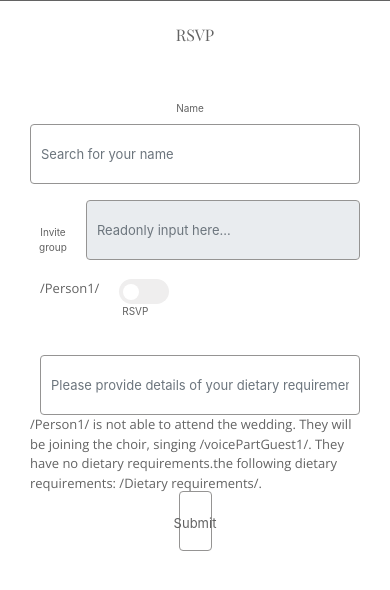
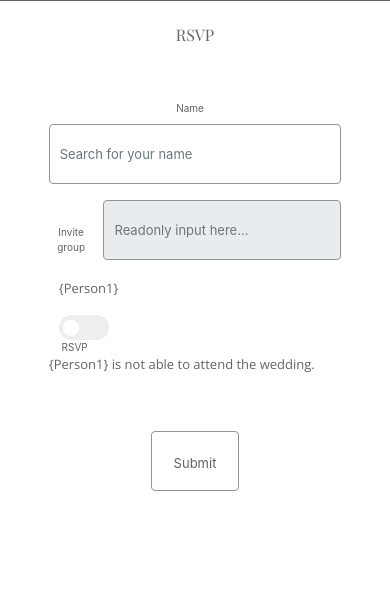
Before and after one commit to Maggie-and-Ollie-Wedding/wedding-website, a Flask app: page /RSVP in a window 390 px wide. Shown: the part 115-705 px from the top of the page. Run offline with Flask 2, Linux system fonts and the light colour scheme.

Commit message:
RSVP form - needs mobile optimiising; javascript sound and user feedback sorted

```diff
--- a/static/css/stylesheet.css
+++ b/static/css/stylesheet.css
@@ -342,6 +342,8 @@ input:checked+.slider:before {
 
 .rsvp-form {
   display: flex;
+  width: 100%
+
 }
 
 .rsvp-row {
@@ -349,7 +351,6 @@ input:checked+.slider:before {
   height: 60px;
   vertical-align: middle;
   text-align: left;
-  width: 100%;
   justify-content: space-between;
 }
 
@@ -380,6 +381,9 @@ label {
   padding-top: 25px;
 }
 
+.form-group {
+  width: 75vw;
+}
 .form-control {
   display: block;
   width: 100%;
@@ -422,11 +426,7 @@ label {
   font-size: small;
 }
 
-.hide-on-load {
-  display: none;
-  justify-content: space-between;
-  width: 100%;
-}
+
 
 .textinput {
   width: 200%;
@@ -566,13 +566,30 @@ label {
     width: 300px;
   }
 
-  #computer-dietary{
-    display: none;
+
+  .rsvp-block-1 {
+    display: flex;
+    flex-direction: column;
+
   }
 
-  #mobile-dietary{
+  .rsvp-block-2 {
     display: flex;
+    width: 100%;
+    flex-direction: column;
+    justify-content: space-between;
   }
+
+  .rsvp-block-3 {
+    display: flex;
+    width: 100%;
+  }
+
+  .form-button{
+    width: 30%;
+  }
+
+
 }
 
 @media only screen and (max-width: 1000px) {
@@ -632,6 +649,24 @@ label {
   color: var(--light-colour);
 }
 
+.rsvp-block-1 {
+  display: flex;
+  flex-direction: row;
+  justify-content: space-between;
+  width: 100%;
+}
+
+.rsvp-block-2 {
+  display: flex;
+  justify-content: space-between;
+}
+
+.rsvp-block-3 {
+  display: flex;
+  width: 25%;
+}
+
+
 
 
 @media only screen and (max-width: 1575px) {
@@ -644,12 +679,11 @@ label {
     display: none;
   }
 
-  #computer-dietary{
-    display: none;
-  }
-
-  #mobile-dietary{
-    display: flex;
-  }
 
 }
+
+.hide-on-load {
+  display: none;
+  justify-content: space-between;
+  width: 100%;
+}
--- a/static/js/script.js
+++ b/static/js/script.js
@@ -33,54 +33,116 @@ function myFunction () {
   }
 }
 
+
+
 function toggleFormSection (row) {
   var RSVP = document.getElementById('RSVPCheck' + row)
   var RSVPDetails = document.getElementById('RSVPDetails' + row)
   var choirCheckbox = document.getElementById('RSVPChoir' + row)
   var choirSection = document.getElementById('dropdownVocalPart' + row)
+  var selectedChoirOption = choirSection.options[choirSection.selectedIndex].value;
   var dietCheckbox = document.getElementById('RSVPDiet' + row)
   var dietSection = document.getElementById('dropdownDiet' + row)
-  var dietDetail = document.getElementById('dietDetail' + row)
   var selectedDietOption = dietSection.options[dietSection.selectedIndex].value;
   var dietDetailColumn = document.getElementById("diet-detail-column"+row)
-
+  var RSVPNo = document.getElementById("RSVPNo"+row)
+  var choirYes = document.getElementById("ChoirYes"+row)
+  var dietary = document.getElementById("dietary"+row)
+  var DietNo = document.getElementById("DietNo"+row)
+  var DietYes = document.getElementById("DietYes"+row)
+  var voicePartGuest = document.getElementById("voicePartGuest"+row)
+  var dietOption = document.getElementById("dietOption"+row)
+  var dietDetail = document.getElementById('dietDetail'+row)
+  var dietDetailText = document.getElementById('dietDetailText'+row)
 
 
 
   if (RSVP.checked) {
     RSVPDetails.style.display = 'flex' // show the section
+    RSVPNo.style.display = 'none'
+    dietary.style.display = 'inline'
+    RSVPResponse = "Yes"
+
   } else {
+    RSVPNo.style.display = 'inline'
     RSVPDetails.style.display = 'none' // hide the section
+    choirYes.style.display = 'none'
+    dietary.style.display = 'none'
+    RSVPResponse = "No"
   }
 
   if (choirCheckbox.checked) {
     choirSection.style.display = 'block' // show the section
+    choirYes.style.display = 'inline'
+    voicePartGuest.innerHTML = selectedChoirOption
+    VocalPartRespons = selectedChoirOption
+    ChoirResponse = "Yes"
   } else {
     choirSection.style.display = 'none' // hide the section
     choirSection.value = 'Vocal part'
+    choirYes.style.display = 'none'
+    ChoirResponse = "No"
   }
 
   if (dietCheckbox.checked) {
     dietSection.style.display = 'block' // show the section
-    if ( selectedDietOption === 'Multiple/Other') {
-      console.log(selectedDietOption)
+    DietYes.style.display = 'inline'
+    DietNo.style.display = 'none'
+    DietResponse = "Yes:"
+
+
+    if (selectedDietOption === 'Multiple/Other') {
+      console.log(" multi")
       dietDetail.style.display = 'block' // show the section
       dietDetailColumn.style.width= "40vw"
+      dietOption.style.display='none'
+      dietOption.value = selectedDietOption
+      dietDetail.addEventListener('input', function() {
+      dietDetailText.innerHTML = dietDetail.value
+      DietResponseDetail = dietDetail.value
+      console.log(" multi text")
+        });
+
+      } else {
+        dietDetail.style.display = 'none' // hide the section
+        dietDetailColumn.style.width= "0%"
+        dietOption.innerHTML= selectedDietOption
+        // dietSection.value = 'Dietary Requirements'
+        DietResponseDetail = selectedDietOption
+        dietDetailText.innerHTML = ""
+        console.log(selectedDietOption)
+        dietOption.style.display="inline"
+        dietOption.innerHTML= selectedDietOption
+        console.log("not multi")
+      }
     } else {
-      console.log(selectedDietOption)
+      dietSection.style.display = 'none' // hide the section
       dietDetail.style.display = 'none' // hide the section
       dietDetailColumn.style.width= "0%"
+      dietary.style.display="none"
+      dietDetail.value = ""
+      dietDetailText.innerHTML=""
+      dietary.style.width="0%"
       dietSection.value = 'Dietary Requirements'
-      dietDetail.value = ''
-
+      DietYes.style.display = 'none'
+      DietNo.style.display = 'inline'
+      DietResponse = "No"
+      console.log("no")
     }
-  } else {
-    dietSection.style.display = 'none' // hide the section
-    dietDetail.style.display = 'none' // hide the section
-    dietDetailColumn.style.width= "0%"
-    dietSection.value = 'Dietary Requirements'
-    dietDetail.value = ''
-  }
 
 
 }
+
+
+
+// function submitForm() {
+//   for person in people:
+//   console.log(
+  //   "Name : ", person,
+  //   ", RSVP : ", RSVPResponse,
+  //   ", Choir : ", ChoirResponse,
+  //   ", Vocal_Part : ", VocalPartResponse,
+  //   ", Dietary_Requirements : ", DietResponse,
+  //   ", Dietary_Requirements_Detail : ", DietResponseDetail
+  // )
+// }
--- a/templates/RSVP.html
+++ b/templates/RSVP.html
@@ -81,54 +81,52 @@
       </a>
     </nav>
   </div>
-  </div>
+
   <div id="page-content" class="main-content">
     <h3>RSVP</h3>
     <form>
       <div class="form-group">
         <label for="inputName">Name</label>
         <input type="text" class="form-control" id="name" placeholder="Search for your name">
-        <!-- <datalist id="datalistOptions">
-          <option value="San Francisco">
-          <option value="New York">
-          <option value="Seattle">
-          <option value="Los Angeles">
-          <option value="Chicago">
-        </datalist> -->
+
       </div>
       <div class="form-group rsvp-form">
         <label for="inputName">Invite group</label>
         <input class="form-control" type="text" placeholder="Readonly input here…" readonly>
       </div>
       <div id="person1" class="rsvp-row form-group">
+
+
+        <div id="rsvp1" class="rsvp-row rsvp-block-1">
+          <div class="rsvp-block-2">
             <div class="rsvp-column">
-          <p>/Person1/</p>
+              <p>{Person1}</p>
 
             </div>
-        <div class="rsvp-column"></div>
-        <div id="rsvp1" class="rsvp-row">
+
             <div class="rsvp-column"><label class="switch" for="RSVPCheck1">
                 <input type="checkbox" id="RSVPCheck1" onchange="toggleFormSection(1)">
                 <span class="slider round"></span>RSVP
 
               </label></div>
+          </div>
 
-          <span class="hide-on-load" id="RSVPDetails1">
-            <div class="rsvp-column"></div>
+          <div class="rsvp-block-2  hide-on-load" id="RSVPDetails1">
+
             <div class="rsvp-column"><label class="switch" for="RSVPChoir1">
                 <input type="checkbox" id="RSVPChoir1" onchange="toggleFormSection(1)">
                 <span class="slider round"></span>Choir
               </label></div>
             <div class="rsvp-column dropdown">
-              <select
-              class=" btn btn-secondary dropdown-toggle hide-on-load"
-              data-toggle="dropdown" aria-labelledby="dropdownMenuButton" aria-haspopup="true" aria-expanded="false" id="dropdownVocalPart1">
+              <select class=" btn btn-secondary dropdown-toggle hide-on-load" data-toggle="dropdown"
+                aria-labelledby="dropdownMenuButton" aria-haspopup="true" aria-expanded="false" id="dropdownVocalPart1"
+                onchange="toggleFormSection(1)">
                 <option class="dropdown-item">Vocal part</option>
                 <option class="dropdown-item">Soprano</option>
                 <option class="dropdown-item">Mezzosoprano</option>
                 <option class="dropdown-item">Alto</option>
-                <option  class="dropdown-item">Tenor</option>
-                <option  class="dropdown-item">Baritone</option>
+                <option class="dropdown-item">Tenor</option>
+                <option class="dropdown-item">Baritone</option>
                 <option class="dropdown-item">Bass</option>
               </select>
             </div>
@@ -137,40 +135,45 @@
                 <span class="slider round"></span>Dietary Requirements
               </label></div>
             <div class="rsvp-column dropdown">
-              <select class=" btn btn-secondary dropdown-toggle hide-on-load"
-              data-toggle="dropdown" aria-labelledby="dropdownMenuButton" aria-haspopup="true" aria-expanded="false" onchange="toggleFormSection(1)" id="dropdownDiet1">
+              <select class=" btn btn-secondary dropdown-toggle hide-on-load" data-toggle="dropdown"
+                aria-labelledby="dropdownMenuButton" aria-haspopup="true" aria-expanded="false"
+                onchange="toggleFormSection(1)" id="dropdownDiet1">
                 <option class="dropdown-item">Dietary Requirements</option>
                 <option class="dropdown-item">Nut allergy</option>
                 <option class="dropdown-item">Vegetarian</option>
                 <option class="dropdown-item">Vegan</option>
-                <option  class="dropdown-item">Dairy free</option>
-                <option  class="dropdown-item">No pork</option>
+                <option class="dropdown-item">Dairy free</option>
+                <option class="dropdown-item">No pork</option>
                 <option class="dropdown-item">No beef</option>
                 <option class="dropdown-item">Multiple/Other</option>
               </select>
             </div>
+        </div>
 
-         <span id="computer-dietary">
+        <div class="rsvp-block-3" id="dietary-1">
           <div class="rsvp-column" id="diet-detail-column1">
             <label for="inputDietaryRequirement"></label>
-                <input type="text" class="form-control textinput" id="dietDetail1"
-                  placeholder="Please provide details of your dietary requirement(s)">
+            <input type="text" class="form-control textinput hide-on-load" id="dietDetail1"
+              placeholder="Please provide details of your dietary requirement(s)" oninput="toggleFormSection(1)">
+            <div id="output"></div>
           </div>
-            </span>
+        </div>
 
       </div>
 
-    </div><span id="mobile-dietary"><div class="rsvp-row" id="diet-detail-column1">
-      <label for="inputDietaryRequirement"></label>
-      <input type="text" class="form-control textinput" id="dietDetail1"
-        placeholder="Please provide details of your dietary requirement(s)">
-    </div>   </span></span>
+
+        </span>
+      </div>
       <div id="rsvpConfirmation1" class="rsvp-row form-group rsvp-form">
-        <p>/Person1/ is <span id="RSVPNo1">not </span>able to attend the wedding.
-          <span id="ChoirYes1"> They will be joining the choir, singing /voicePartGuest1/.</span>
-          They have <span id="DietNo1">no dietary requirements.</span><span id="DietYes1">the
-            following dietary requirements: /Dietary requirements/</span>.
-        </p></div>
+        <p>{Person1} is <span id="RSVPNo1">not </span>able to attend the wedding.
+          <span id="ChoirYes1" class="hide-on-load">
+            They will be joining the choir, singing <span id="voicePartGuest1"></span>.
+          </span>
+          <span id="dietary1" class="hide-on-load">They have <span id="DietNo1">no dietary requirements</span>
+            <span id="DietYes1" class="hide-on-load">the following dietary requirements: <span
+                id="dietOption1"></span><span id="dietDetailText1"></span></span>
+        </p>
+      </div>
       <div class="rsvp-button-row form-group rsvp-form"> <button id="submit" class="form-button">Submit</button></div>
 
     </form>
```
Lines whose indentation alone changed are shown as unchanged.
